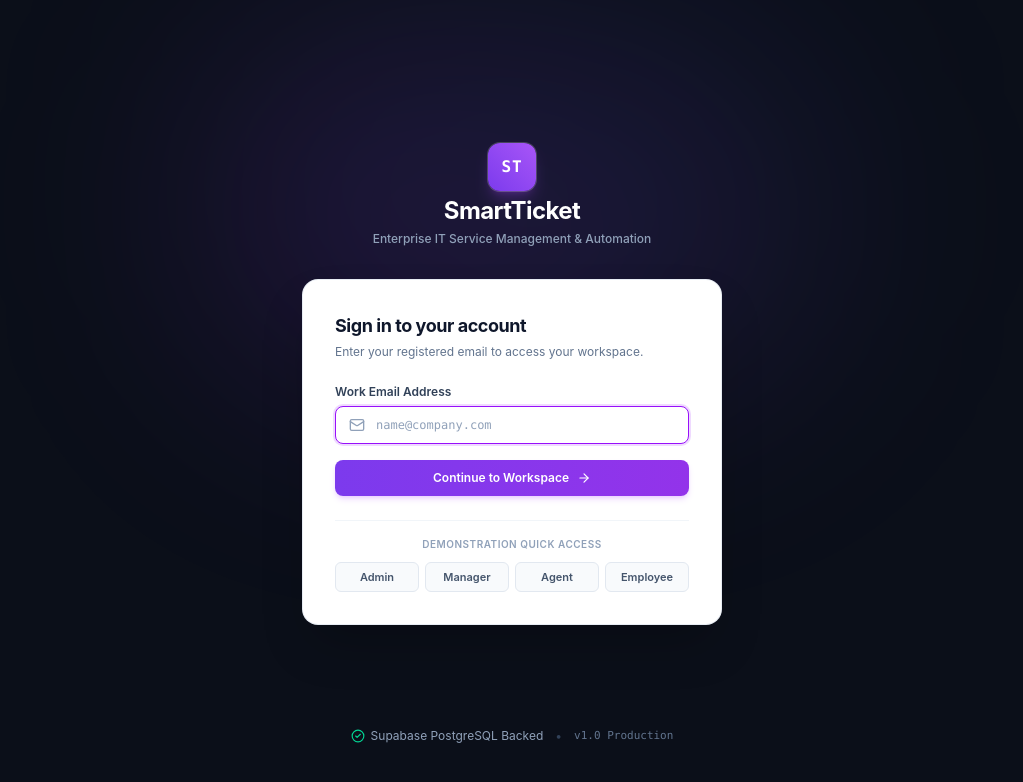
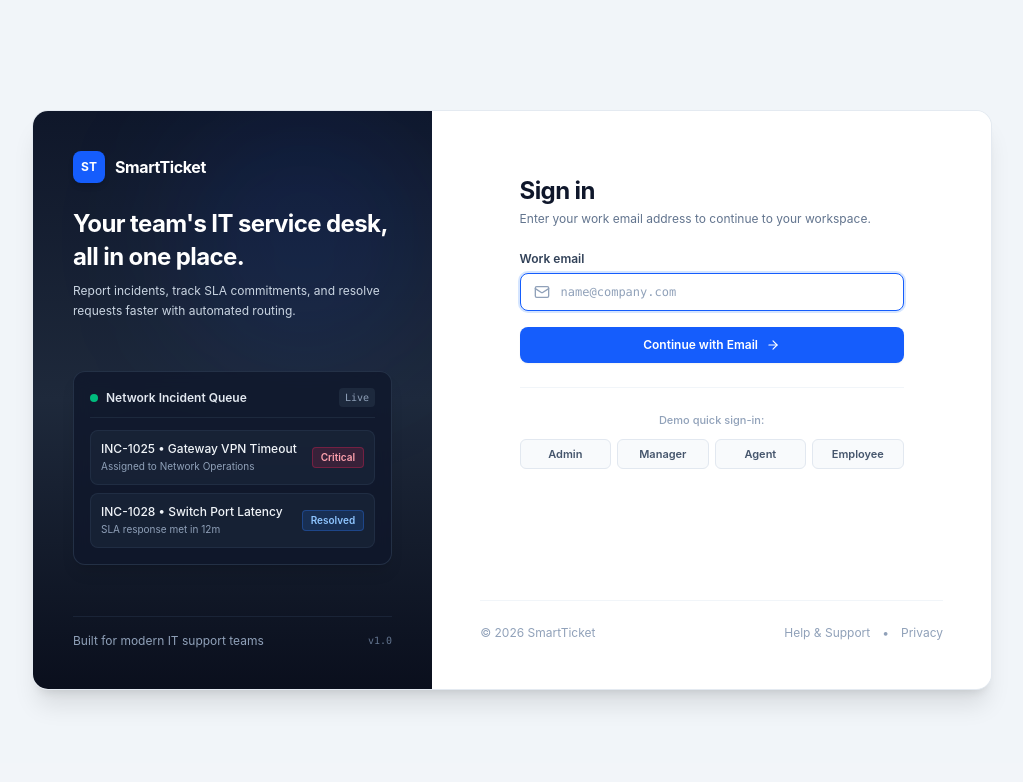
Before and after one commit to Jai7525/Smart-it-service-desk, a React (Vite) app in the folder frontend/: page /login in a window 1280 px wide. Shown: the top 782 px of the page, without its empty margins (128-1151 px from the left). Built offline with nearby package versions, Linux system fonts and the light colour scheme; no server answers.

Commit message:
style(login): redesign clean human 2-column layout with visual queue card and standard enterprise footer

```diff
--- a/frontend/src/pages/LoginPage.tsx
+++ b/frontend/src/pages/LoginPage.tsx
@@ -6,8 +6,10 @@ import {
   ArrowRight,
   AlertCircle,
   Loader2,
+  CheckCircle2,
+  Clock,
   ShieldCheck,
-  CheckCircle2,
+  TrendingUp,
 } from 'lucide-react';
 
 export const LoginPage: React.FC = () => {
@@ -18,7 +20,7 @@ export const LoginPage: React.FC = () => {
   const [errorMessage, setErrorMessage] = useState('');
   const [isLoading, setIsLoading] = useState(false);
 
-  // Quick demonstration pills
+  // Quick demonstration accounts for college presentation
   const demoAccounts = [
     { label: 'Admin', email: 'admin@smartticket.local' },
     { label: 'Manager', email: 'manager@smartticket.local' },
@@ -32,7 +34,7 @@ export const LoginPage: React.FC = () => {
 
     const cleanEmail = email.trim();
     if (!cleanEmail) {
-      setErrorMessage('Please enter your work email address.');
+      setErrorMessage('Please enter your work email.');
       return;
     }
 
@@ -41,7 +43,6 @@ export const LoginPage: React.FC = () => {
     try {
       const loggedUser = await login(cleanEmail);
 
-      // Route dynamically to the role's assigned workspace
       switch (loggedUser.role) {
         case 'agent':
           navigate('/assigned-tickets');
@@ -54,7 +55,7 @@ export const LoginPage: React.FC = () => {
           break;
       }
     } catch (err: any) {
-      setErrorMessage(err.message || 'Authentication failed. Please verify your email.');
+      setErrorMessage(err.message || 'Authentication failed. Please check your email.');
     } finally {
       setIsLoading(false);
     }
@@ -66,36 +67,83 @@ export const LoginPage: React.FC = () => {
   };
 
   return (
-    <div className="min-h-screen w-full bg-[#0B0F19] flex flex-col justify-between items-center p-4 sm:p-6 antialiased font-sans relative overflow-hidden">
-      {/* Subtle modern ambient background glow */}
-      <div className="absolute top-1/4 left-1/2 -translate-x-1/2 -translate-y-1/2 w-[600px] h-[350px] bg-gradient-to-tr from-purple-600/20 via-violet-500/15 to-blue-600/10 rounded-full blur-[120px] pointer-events-none" />
+    <div className="min-h-screen w-full bg-slate-100/90 flex items-center justify-center p-4 sm:p-6 lg:p-8 antialiased font-sans">
+      <div className="w-full max-w-[960px] bg-white border border-slate-200/90 rounded-2xl shadow-xl overflow-hidden grid grid-cols-1 lg:grid-cols-12 min-h-[580px]">
+        {/* ========================================================================= */}
+        {/* LEFT COLUMN: BRAND & VISUAL DASHBOARD MOCKUP (CLEAN, HUMAN, NO AI JARGON) */}
+        {/* ========================================================================= */}
+        <div className="lg:col-span-5 bg-gradient-to-b from-[#0F172A] via-[#1E293B] to-[#0A0F1D] text-white p-8 sm:p-10 flex flex-col justify-between relative overflow-hidden">
+          {/* Subtle glow */}
+          <div className="absolute top-0 right-0 w-64 h-64 bg-blue-600/10 rounded-full blur-3xl pointer-events-none" />
 
-      {/* Top spacer */}
-      <div className="pt-8" />
+          {/* Top Brand */}
+          <div className="relative z-10 space-y-6">
+            <div className="flex items-center gap-2.5">
+              <div className="w-8 h-8 rounded-lg bg-blue-600 flex items-center justify-center font-bold text-white text-xs shadow-md">
+                ST
+              </div>
+              <span className="font-bold text-base tracking-tight text-white">SmartTicket</span>
+            </div>
 
-      {/* Centered Modern Card Container */}
-      <div className="w-full max-w-[420px] relative z-10">
-        {/* Brand Header */}
-        <div className="text-center mb-8 space-y-3">
-          <div className="inline-flex items-center justify-center w-12 h-12 rounded-xl bg-gradient-to-tr from-[#7C3AED] to-[#A855F7] shadow-lg shadow-purple-500/25 ring-1 ring-white/20 mb-1">
-            <span className="font-bold text-white text-base tracking-wider font-mono">ST</span>
-          </div>
             <div>
-            <h1 className="text-2xl font-bold tracking-tight text-white">SmartTicket</h1>
-            <p className="text-xs text-slate-400 mt-1 font-medium">
-              Enterprise IT Service Management & Automation
+              <h2 className="text-xl sm:text-2xl font-bold text-white tracking-tight leading-snug">
+                Your team's IT service desk, all in one place.
+              </h2>
+              <p className="text-xs text-slate-300 mt-2 leading-relaxed">
+                Report incidents, track SLA commitments, and resolve requests faster with automated routing.
               </p>
             </div>
           </div>
 
-        {/* White Clean Surface Card */}
-        <div className="bg-white rounded-2xl border border-slate-200/80 shadow-2xl p-7 sm:p-8 space-y-6">
+          {/* Center Visual Mockup Card */}
+          <div className="relative z-10 my-6 bg-slate-900/80 border border-slate-700/60 rounded-xl p-4 shadow-lg backdrop-blur-sm space-y-3">
+            <div className="flex items-center justify-between border-b border-slate-800 pb-2.5">
+              <div className="flex items-center gap-2">
+                <span className="w-2 h-2 rounded-full bg-emerald-500" />
+                <span className="text-xs font-semibold text-slate-200">Network Incident Queue</span>
+              </div>
+              <span className="text-[10px] font-mono text-slate-400 bg-slate-800 px-1.5 py-0.5 rounded">Live</span>
+            </div>
+
+            <div className="space-y-2">
+              <div className="bg-slate-800/60 rounded-lg p-2.5 border border-slate-700/40 flex items-center justify-between">
                 <div>
-            <h2 className="text-lg font-bold text-slate-900 tracking-tight">
-              Sign in to your account
-            </h2>
+                  <div className="text-xs font-medium text-slate-100">INC-1025 • Gateway VPN Timeout</div>
+                  <div className="text-[10px] text-slate-400 mt-0.5">Assigned to Network Operations</div>
+                </div>
+                <span className="text-[10px] font-semibold bg-rose-500/15 text-rose-300 border border-rose-500/30 px-2 py-0.5 rounded">
+                  Critical
+                </span>
+              </div>
+
+              <div className="bg-slate-800/60 rounded-lg p-2.5 border border-slate-700/40 flex items-center justify-between">
+                <div>
+                  <div className="text-xs font-medium text-slate-100">INC-1028 • Switch Port Latency</div>
+                  <div className="text-[10px] text-slate-400 mt-0.5">SLA response met in 12m</div>
+                </div>
+                <span className="text-[10px] font-semibold bg-blue-500/15 text-blue-300 border border-blue-500/30 px-2 py-0.5 rounded">
+                  Resolved
+                </span>
+              </div>
+            </div>
+          </div>
+
+          {/* Bottom Human Tagline */}
+          <div className="relative z-10 pt-4 border-t border-slate-800/80 flex items-center justify-between text-xs text-slate-400">
+            <span>Built for modern IT support teams</span>
+            <span className="font-mono text-[10px] text-slate-500">v1.0</span>
+          </div>
+        </div>
+
+        {/* ========================================================================= */}
+        {/* RIGHT COLUMN: CLEAN & MINIMAL SIGN-IN (NO ROBOT JARGON) */}
+        {/* ========================================================================= */}
+        <div className="lg:col-span-7 bg-white p-8 sm:p-12 flex flex-col justify-between">
+          <div className="max-w-sm mx-auto w-full space-y-6 pt-4">
+            <div>
+              <h1 className="text-2xl font-bold text-slate-900 tracking-tight">Sign in</h1>
               <p className="text-xs text-slate-500 mt-1">
-              Enter your registered email to access your workspace.
+                Enter your work email address to continue to your workspace.
               </p>
             </div>
 
@@ -107,12 +155,10 @@ export const LoginPage: React.FC = () => {
               </div>
             )}
 
-          {/* Form */}
+            {/* Clean Form */}
             <form onSubmit={handleSubmit} className="space-y-4">
               <div className="space-y-1.5">
-              <label className="block text-xs font-semibold text-slate-700">
-                Work Email Address
-              </label>
+                <label className="block text-xs font-semibold text-slate-700">Work email</label>
                 <div className="relative">
                   <Mail className="w-4 h-4 text-slate-400 absolute left-3.5 top-1/2 -translate-y-1/2" />
                   <input
@@ -122,7 +168,7 @@ export const LoginPage: React.FC = () => {
                     value={email}
                     onChange={(e) => setEmail(e.target.value)}
                     placeholder="name@company.com"
-                  className="w-full bg-slate-50 border border-slate-200 rounded-lg pl-10 pr-3.5 py-2.5 text-xs text-slate-900 placeholder:text-slate-400 focus:outline-none focus:ring-2 focus:ring-purple-500/20 focus:border-purple-600 focus:bg-white transition-all font-mono"
+                    className="w-full bg-slate-50 border border-slate-200 rounded-lg pl-10 pr-3.5 py-2.5 text-xs text-slate-900 placeholder:text-slate-400 focus:outline-none focus:ring-2 focus:ring-blue-500/20 focus:border-blue-600 focus:bg-white transition-all font-mono"
                   />
                 </div>
               </div>
@@ -130,26 +176,26 @@ export const LoginPage: React.FC = () => {
               <button
                 type="submit"
                 disabled={isLoading}
-              className="w-full py-2.5 bg-gradient-to-r from-[#7C3AED] to-[#9333EA] hover:from-[#6D28D9] hover:to-[#7E22CE] disabled:opacity-50 text-white rounded-lg text-xs font-semibold shadow-md shadow-purple-500/20 flex items-center justify-center gap-2 transition-all cursor-pointer"
+                className="w-full py-2.5 bg-blue-600 hover:bg-blue-700 disabled:opacity-50 text-white rounded-lg text-xs font-semibold shadow-xs flex items-center justify-center gap-2 transition-all cursor-pointer"
               >
                 {isLoading ? (
                   <>
                     <Loader2 className="w-3.5 h-3.5 animate-spin" />
-                  <span>Verifying identity...</span>
+                    <span>Signing in...</span>
                   </>
                 ) : (
                   <>
-                  <span>Continue to Workspace</span>
+                    <span>Continue with Email</span>
                     <ArrowRight className="w-3.5 h-3.5" />
                   </>
                 )}
               </button>
             </form>
 
-          {/* Demo Quick-Fill Section */}
-          <div className="pt-4 border-t border-slate-100">
-            <span className="text-[10px] font-semibold text-slate-400 uppercase tracking-wider block mb-2.5 text-center">
-              Demonstration Quick Access
+            {/* Subtle Demo Quick Sign-in */}
+            <div className="pt-6 border-t border-slate-100">
+              <span className="text-[11px] font-medium text-slate-400 block mb-2.5 text-center">
+                Demo quick sign-in:
               </span>
               <div className="grid grid-cols-4 gap-1.5">
                 {demoAccounts.map((acc) => (
@@ -159,7 +205,7 @@ export const LoginPage: React.FC = () => {
                     onClick={() => handleQuickFill(acc.email)}
                     className={`py-1.5 px-2 rounded-md text-[11px] font-semibold border transition-all cursor-pointer text-center ${
                       email === acc.email
-                      ? 'bg-purple-50 text-purple-700 border-purple-300 ring-1 ring-purple-400/30'
+                        ? 'bg-blue-50 text-blue-700 border-blue-300 ring-1 ring-blue-400/20'
                         : 'bg-slate-50 hover:bg-slate-100 text-slate-600 border-slate-200 hover:text-slate-900'
                     }`}
                   >
@@ -169,16 +215,17 @@ export const LoginPage: React.FC = () => {
               </div>
             </div>
           </div>
+
+          {/* Bottom Human Standard Footer */}
+          <div className="pt-6 border-t border-slate-100 flex items-center justify-between text-xs text-slate-400">
+            <span>© 2026 SmartTicket</span>
+            <div className="flex items-center gap-3">
+              <span className="hover:text-slate-600 cursor-pointer">Help & Support</span>
+              <span>•</span>
+              <span className="hover:text-slate-600 cursor-pointer">Privacy</span>
             </div>
-
-      {/* Footer */}
-      <div className="pb-8 pt-4 relative z-10 flex items-center gap-3 text-xs text-slate-500">
-        <span className="flex items-center gap-1.5 text-slate-400">
-          <CheckCircle2 className="w-3.5 h-3.5 text-emerald-400" />
-          Supabase PostgreSQL Backed
-        </span>
-        <span className="text-slate-700">•</span>
-        <span className="font-mono text-[11px] text-slate-500">v1.0 Production</span>
+          </div>
+        </div>
       </div>
     </div>
   );
```
Lines whose indentation alone changed are shown as unchanged.
